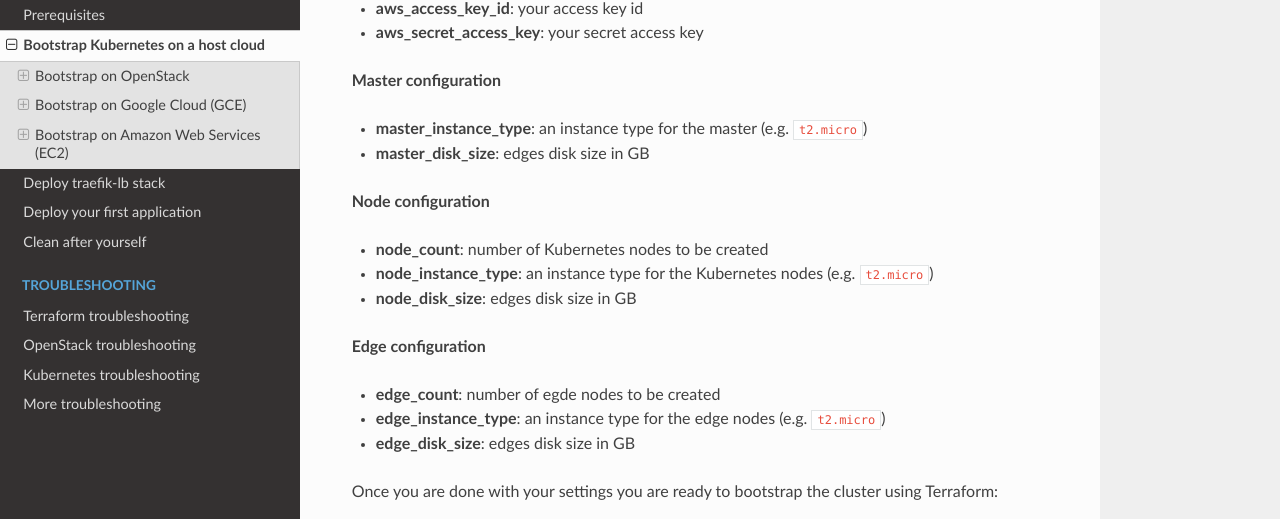
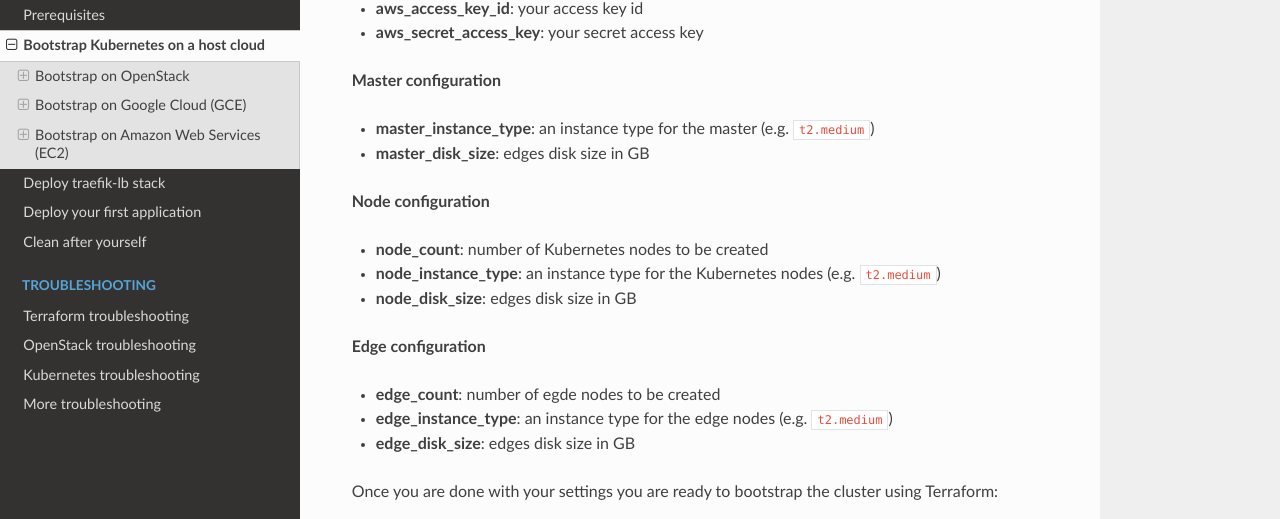
Before and after one commit to kubenow/KubeNow, a Sphinx documentation site: the page built from docs/getting_started/bootstrap.rst, in a window 1280 px wide and 900 px high, scrolled down 7350 px. Shown: the part 137-656 px from the top of the window. Built offline with Sphinx 7.4.7 and the Read the Docs theme 2.0.0, drawn with Linux system fonts in a browser that asks for light colours; the version number could not be read and is left out.

```diff
--- a/docs/getting_started/bootstrap.rst
+++ b/docs/getting_started/bootstrap.rst
@@ -263,19 +263,19 @@
 
 **Master configuration**
 
-- **master_instance_type**: an instance type for the master (e.g. ``t2.micro``)
+- **master_instance_type**: an instance type for the master (e.g. ``t2.medium``)
 - **master_disk_size**: edges disk size in GB
 
 **Node configuration**
 
 - **node_count**: number of Kubernetes nodes to be created
-- **node_instance_type**: an instance type for the Kubernetes nodes (e.g. ``t2.micro``)
+- **node_instance_type**: an instance type for the Kubernetes nodes (e.g. ``t2.medium``)
 - **node_disk_size**: edges disk size in GB
 
 **Edge configuration**
 
 - **edge_count**: number of egde nodes to be created
-- **edge_instance_type**: an instance type for the edge nodes (e.g. ``t2.micro``)
+- **edge_instance_type**: an instance type for the edge nodes (e.g. ``t2.medium``)
 - **edge_disk_size**: edges disk size in GB
 
 Once you are done with your settings you are ready to bootstrap the cluster using Terraform::
```
Also changed, not shown: .travis.yml, 4 other files.
